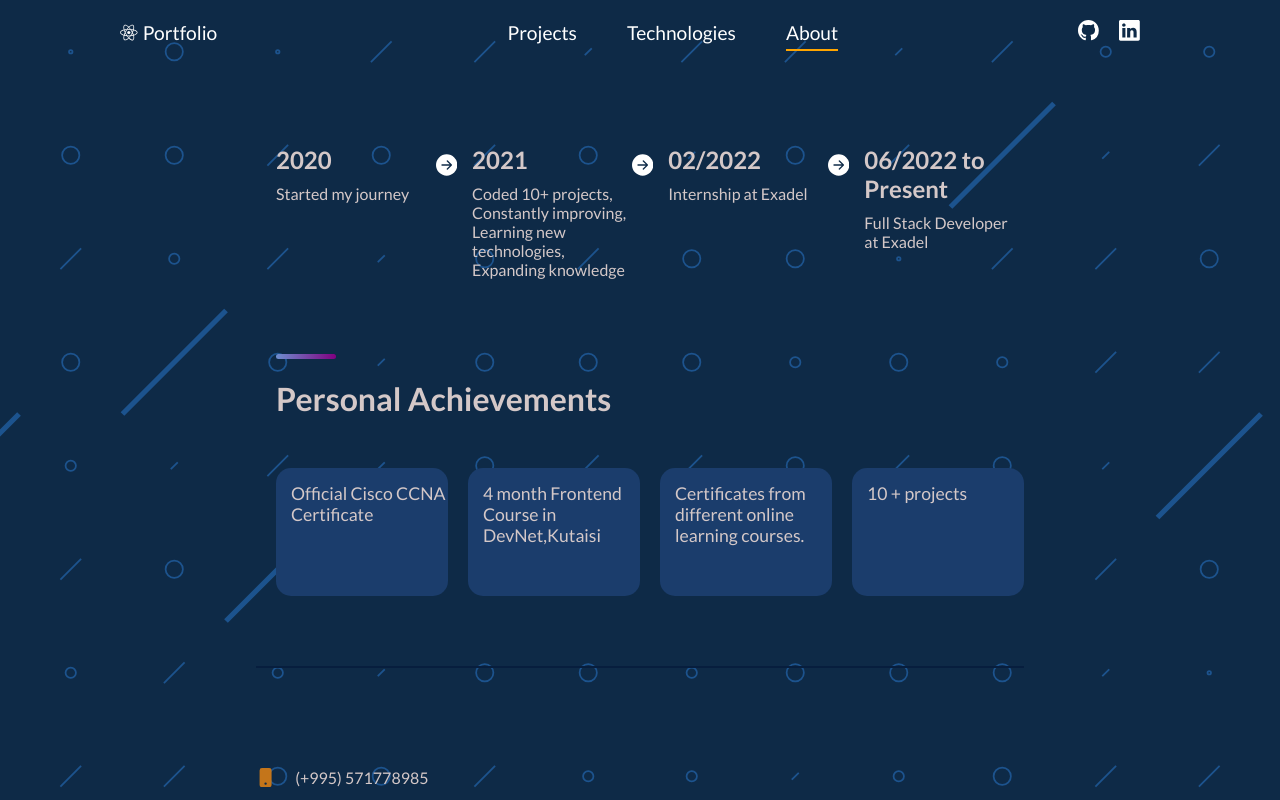
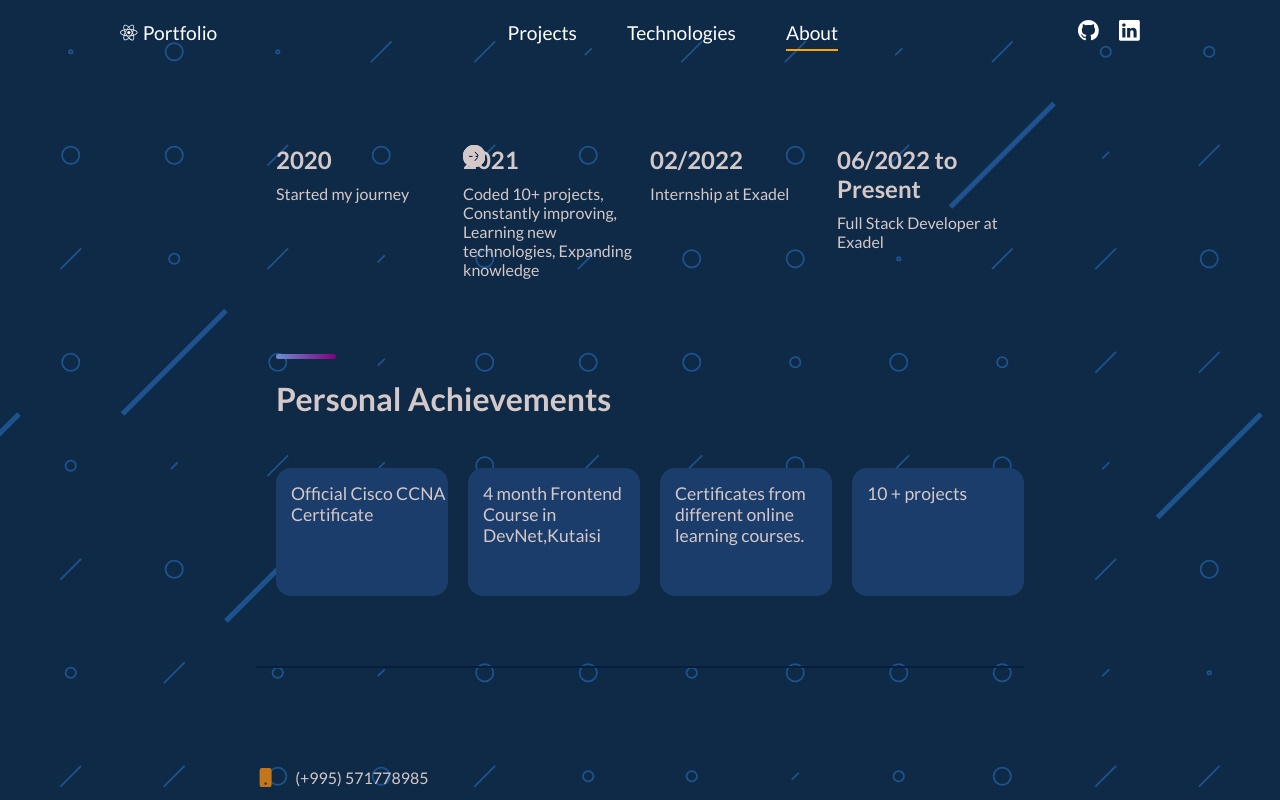
Before and after one commit to GigiDev7/Portfolio, a React (Create React App) app: page /about in a window 1280 px wide. Shown: the top 800 px of the page. Built offline with nearby package versions, Linux system fonts and the light colour scheme.

Commit message:
Revert "styling changes"
This reverts commit a78bbdead294c9fda6bf5297033e00f89566d30a.

```diff
--- a/src/components/PersonalInfo.js
+++ b/src/components/PersonalInfo.js
@@ -29,11 +29,9 @@ const PersonalInfo = () => {
               <h2>2020</h2>
               <p>Started my journey</p>
             </Wrapper1>
-
-            <BsArrowRightCircleFill
-              style={{ color: 'white', fontSize: '40px', marginRight: '15px' }}
-            />
-
+            <IconContainer>
+              <BsArrowRightCircleFill />
+            </IconContainer>
             <Wrapper1>
               <h2>2021</h2>
               <p>
@@ -41,20 +39,16 @@ const PersonalInfo = () => {
                 technologies, Expanding knowledge
               </p>
             </Wrapper1>
-
-            <BsArrowRightCircleFill
-              style={{ color: 'white', fontSize: '40px', marginRight: '15px' }}
-            />
-
+            <IconContainer>
+              <BsArrowRightCircleFill />
+            </IconContainer>
             <Wrapper1>
               <h2>02/2022</h2>
               <p>Internship at Exadel</p>
             </Wrapper1>
-
-            <BsArrowRightCircleFill
-              style={{ color: 'white', fontSize: '40px', marginRight: '15px' }}
-            />
-
+            <IconContainer>
+              <BsArrowRightCircleFill />
+            </IconContainer>
             <Wrapper1>
               <h2>06/2022 to Present</h2>
               <p>Full Stack Developer at Exadel</p>
```
Also changed, not shown: 1 other file (tests, documents, lock files or other folders).
